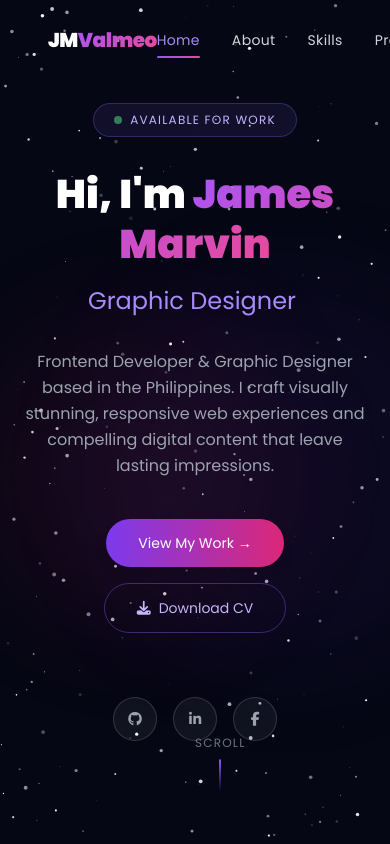
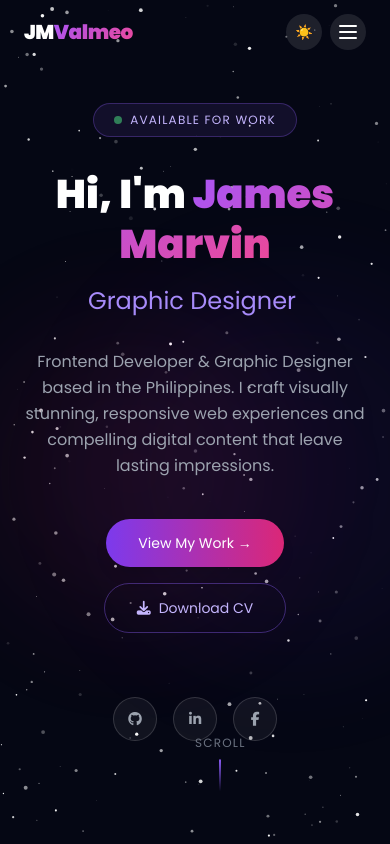
Before and after one commit to KuyaJ2015/jmv-portfolio, a React (Vite) app: page / in a window 390 px wide. Shown: the top 844 px of the page. Built offline with nearby package versions, Linux system fonts and the light colour scheme.

Commit message:
Fix: mobile responsive layout

```diff
--- a/src/components/About.jsx
+++ b/src/components/About.jsx
@@ -13,7 +13,7 @@ export default function About({ dark }) {
   const card = `rounded-2xl p-6 transition-all duration-300 ${dark ? 'glass hover:border-violet-500/40' : 'glass-light hover:border-violet-400/50 shadow-lg'}`
 
   return (
-    <section id="about" ref={ref} className="relative min-h-screen flex items-center py-24 px-6 md:px-20 z-10">
+    <section id="about" ref={ref} className="relative min-h-screen flex items-center py-24 px-5 sm:px-8 md:px-20 z-10">
       <div className="max-w-6xl mx-auto w-full">
 
         {/* Header */}
@@ -30,7 +30,7 @@ export default function About({ dark }) {
           <div className={`transition-all duration-700 delay-200 ${visible ? 'opacity-100 translate-x-0' : 'opacity-0 -translate-x-12'}`}>
 
             {/* Avatar placeholder */}
-            <div className="relative mx-auto w-64 h-64 mb-10">
+            <div className="relative mx-auto w-48 h-48 sm:w-64 sm:h-64 mb-10">
               <div className="w-full h-full rounded-full bg-gradient-to-br from-violet-600 to-pink-600 flex items-center justify-center text-8xl shadow-2xl shadow-violet-500/30 animate-float">
                 🧑‍💻
               </div>
--- a/src/components/Contact.jsx
+++ b/src/components/Contact.jsx
@@ -22,7 +22,7 @@ export default function Contact({ dark }) {
     }`
 
   return (
-    <section id="contact" ref={ref} className="relative py-24 px-6 md:px-20 z-10">
+    <section id="contact" ref={ref} className="relative py-24 px-5 sm:px-8 md:px-20 z-10">
 
       {/* Background glow */}
       <div className="absolute inset-0 bg-gradient-to-br from-violet-600/5 via-transparent to-pink-600/5 pointer-events-none" />
@@ -73,11 +73,11 @@ export default function Contact({ dark }) {
           <form onSubmit={submit}
             className={`transition-all duration-700 delay-300 ${visible ? 'opacity-100 translate-x-0' : 'opacity-0 translate-x-12'}`}>
 
-            <div className="grid grid-cols-2 gap-3 mb-3">
+            <div className="grid grid-cols-1 sm:grid-cols-2 gap-3 mb-3">
               <input name="firstName" value={form.firstName} onChange={handle} placeholder="First Name" required className={inputCls} />
               <input name="lastName" value={form.lastName} onChange={handle} placeholder="Last Name" required className={inputCls} />
             </div>
-            <div className="grid grid-cols-2 gap-3 mb-3">
+            <div className="grid grid-cols-1 sm:grid-cols-2 gap-3 mb-3">
               <input name="email" type="email" value={form.email} onChange={handle} placeholder="Email Address" required className={inputCls} />
               <input name="phone" value={form.phone} onChange={handle} placeholder="Phone No." className={inputCls} />
             </div>
--- a/src/components/Footer.jsx
+++ b/src/components/Footer.jsx
@@ -1,6 +1,6 @@
 export default function Footer({ dark }) {
   return (
-    <footer className={`relative z-10 border-t py-8 px-6 md:px-20
+    <footer className={`relative z-10 border-t py-8 px-5 sm:px-8 md:px-20
       ${dark ? 'border-white/8 bg-black/20' : 'border-gray-200 bg-white/40'}`}>
       <div className="max-w-6xl mx-auto flex flex-col md:flex-row items-center justify-between gap-4">
 
--- a/src/components/Hero.jsx
+++ b/src/components/Hero.jsx
@@ -20,7 +20,7 @@ export default function Hero({ dark }) {
   }, [charIdx, deleting, roleIdx])
 
   return (
-    <section id="home" className="relative min-h-screen flex flex-col items-center justify-center text-center px-6 z-10">
+    <section id="home" className="relative min-h-screen flex flex-col items-center justify-center text-center px-5 sm:px-8 z-10">
 
       {/* Glow orbs */}
       <div className="absolute top-1/3 left-1/4 w-96 h-96 rounded-full bg-violet-600/10 blur-3xl pointer-events-none animate-pulse-slow" />
--- a/src/components/Navbar.jsx
+++ b/src/components/Navbar.jsx
@@ -5,6 +5,7 @@ const NAV = ['Home', 'About', 'Skills', 'Projects', 'Contact']
 export default function Navbar({ dark, toggleTheme }) {
   const [scrolled, setScrolled] = useState(false)
   const [active, setActive] = useState('Home')
+  const [menuOpen, setMenuOpen] = useState(false)
 
   useEffect(() => {
     const onScroll = () => setScrolled(window.scrollY > 60)
@@ -12,58 +13,98 @@ export default function Navbar({ dark, toggleTheme }) {
     return () => window.removeEventListener('scroll', onScroll)
   }, [])
 
+  useEffect(() => {
+    const onResize = () => { if (window.innerWidth >= 768) setMenuOpen(false) }
+    window.addEventListener('resize', onResize)
+    return () => window.removeEventListener('resize', onResize)
+  }, [])
+
+  const handleNav = (n) => { setActive(n); setMenuOpen(false) }
+
   return (
-    <nav className={`fixed top-0 left-0 right-0 z-50 flex items-center justify-between px-12 h-20 transition-all duration-500
+    <>
+      <nav className={`fixed top-0 left-0 right-0 z-50 flex items-center justify-between px-6 md:px-12 h-16 md:h-20 transition-all duration-500
         ${scrolled
           ? dark ? 'bg-space-900/90 backdrop-blur-xl border-b border-violet-600/20 shadow-lg' : 'bg-white/80 backdrop-blur-xl border-b border-violet-300/40 shadow-lg'
           : 'bg-transparent'
         }`}>
 
         {/* Logo */}
-      <a href="#home" className="text-xl font-black tracking-tight">
+        <a href="#home" className="text-xl font-black tracking-tight z-10">
           <span className={dark ? 'text-white' : 'text-gray-900'}>JM</span>
           <span className="text-gradient">Valmeo</span>
         </a>
 
-      {/* Links */}
-      <ul className="flex items-center gap-8">
+        {/* Desktop Links */}
+        <ul className="hidden md:flex items-center gap-8">
           {NAV.map(n => (
             <li key={n}>
-            <a
-              href={`#${n.toLowerCase()}`}
-              onClick={() => setActive(n)}
+              <a href={`#${n.toLowerCase()}`} onClick={() => handleNav(n)}
                 className={`text-sm font-500 tracking-wide transition-all duration-200 relative py-1
-                ${active === n ? 'text-violet-400' : dark ? 'text-gray-300 hover:text-white' : 'text-gray-600 hover:text-gray-900'}
-              `}
-            >
+                  ${active === n ? 'text-violet-400' : dark ? 'text-gray-300 hover:text-white' : 'text-gray-600 hover:text-gray-900'}`}>
                 {n}
-              {active === n && (
-                <span className="absolute -bottom-1 left-0 right-0 h-0.5 bg-gradient-to-r from-violet-500 to-pink-500 rounded-full" />
-              )}
+                {active === n && <span className="absolute -bottom-1 left-0 right-0 h-0.5 bg-gradient-to-r from-violet-500 to-pink-500 rounded-full" />}
               </a>
             </li>
           ))}
         </ul>
 
-      {/* Right side */}
-      <div className="flex items-center gap-3">
-        {/* Theme toggle */}
-        <button
-          onClick={toggleTheme}
+        {/* Desktop Right */}
+        <div className="hidden md:flex items-center gap-3">
+          <button onClick={toggleTheme}
             className={`w-10 h-10 rounded-full flex items-center justify-center text-sm transition-all duration-300
-            ${dark ? 'bg-white/10 hover:bg-white/20 text-yellow-300' : 'bg-gray-200 hover:bg-gray-300 text-gray-700'}`}
-          title={dark ? 'Switch to Light Mode' : 'Switch to Dark Mode'}
-        >
+              ${dark ? 'bg-white/10 hover:bg-white/20 text-yellow-300' : 'bg-gray-200 hover:bg-gray-300 text-gray-700'}`}>
             {dark ? '☀️' : '🌙'}
           </button>
-
-        <a
-          href="#contact"
-          className="px-5 py-2.5 rounded-full text-sm font-600 text-white bg-gradient-to-r from-violet-600 to-pink-600 hover:from-violet-500 hover:to-pink-500 transition-all duration-300 shadow-lg hover:shadow-violet-500/30 hover:-translate-y-0.5"
-        >
+          <a href="#contact"
+            className="px-5 py-2.5 rounded-full text-sm font-600 text-white bg-gradient-to-r from-violet-600 to-pink-600 hover:from-violet-500 hover:to-pink-500 transition-all duration-300 shadow-lg hover:shadow-violet-500/30 hover:-translate-y-0.5">
             Let's Connect
           </a>
         </div>
+
+        {/* Mobile Right */}
+        <div className="flex md:hidden items-center gap-2 z-10">
+          <button onClick={toggleTheme}
+            className={`w-9 h-9 rounded-full flex items-center justify-center text-sm transition-all duration-300
+              ${dark ? 'bg-white/10 text-yellow-300' : 'bg-gray-200 text-gray-700'}`}>
+            {dark ? '☀️' : '🌙'}
+          </button>
+          <button onClick={() => setMenuOpen(o => !o)} aria-label="Toggle menu"
+            className={`w-9 h-9 rounded-full flex flex-col items-center justify-center gap-1 transition-all duration-300
+              ${dark ? 'bg-white/10 hover:bg-white/20' : 'bg-gray-200 hover:bg-gray-300'}`}>
+            <span className={`block h-0.5 rounded-full transition-all duration-300 ${dark ? 'bg-white' : 'bg-gray-800'} ${menuOpen ? 'rotate-45 translate-y-1.5' : ''}`} style={{width:'18px'}} />
+            <span className={`block h-0.5 rounded-full transition-all duration-300 ${dark ? 'bg-white' : 'bg-gray-800'} ${menuOpen ? 'opacity-0' : ''}`} style={{width:'18px'}} />
+            <span className={`block h-0.5 rounded-full transition-all duration-300 ${dark ? 'bg-white' : 'bg-gray-800'} ${menuOpen ? '-rotate-45 -translate-y-1.5' : ''}`} style={{width:'18px'}} />
+          </button>
+        </div>
       </nav>
+
+      {/* Mobile Drawer */}
+      <div className={`fixed inset-0 z-40 md:hidden transition-all duration-300 ${menuOpen ? 'pointer-events-auto' : 'pointer-events-none'}`}>
+        <div className={`absolute inset-0 transition-opacity duration-300 ${menuOpen ? 'opacity-100' : 'opacity-0'} ${dark ? 'bg-black/60' : 'bg-black/30'}`}
+          onClick={() => setMenuOpen(false)} />
+        <div className={`absolute top-16 left-0 right-0 transition-all duration-300 ${menuOpen ? 'opacity-100 translate-y-0' : 'opacity-0 -translate-y-4'}
+          ${dark ? 'bg-space-900/95 backdrop-blur-xl border-b border-violet-500/20' : 'bg-white/95 backdrop-blur-xl border-b border-violet-200'}`}>
+          <ul className="flex flex-col py-4 px-6">
+            {NAV.map(n => (
+              <li key={n}>
+                <a href={`#${n.toLowerCase()}`} onClick={() => handleNav(n)}
+                  className={`block py-3.5 text-sm font-500 border-b transition-colors duration-200
+                    ${dark ? 'border-white/5 text-gray-300 hover:text-violet-400' : 'border-gray-100 text-gray-700 hover:text-violet-600'}
+                    ${active === n ? (dark ? 'text-violet-400' : 'text-violet-600') : ''}`}>
+                  {n}
+                </a>
+              </li>
+            ))}
+            <li className="pt-4 pb-2">
+              <a href="#contact" onClick={() => setMenuOpen(false)}
+                className="block text-center py-3 rounded-full text-sm font-600 text-white bg-gradient-to-r from-violet-600 to-pink-600">
+                Let's Connect
+              </a>
+            </li>
+          </ul>
+        </div>
+      </div>
+    </>
   )
 }
--- a/src/components/Projects.jsx
+++ b/src/components/Projects.jsx
@@ -131,7 +131,7 @@ export default function Projects({ dark }) {
   const { ref, visible } = useInView(0.1)
 
   return (
-    <section id="projects" ref={ref} className="relative py-24 px-6 md:px-20 z-10">
+    <section id="projects" ref={ref} className="relative py-24 px-5 sm:px-8 md:px-20 z-10">
       <div className="max-w-6xl mx-auto">
 
         {/* Header */}
--- a/src/components/Skills.jsx
+++ b/src/components/Skills.jsx
@@ -61,7 +61,7 @@ export default function Skills({ dark }) {
   const filtered = activeTab === 'All' ? ALL_SKILLS : ALL_SKILLS.filter(s => s.cat === activeTab)
 
   return (
-    <section id="skills" ref={ref} className="relative py-24 px-6 md:px-20 z-10">
+    <section id="skills" ref={ref} className="relative py-24 px-5 sm:px-8 md:px-20 z-10">
       <div className="max-w-6xl mx-auto">
 
         {/* Header */}
@@ -74,7 +74,7 @@ export default function Skills({ dark }) {
 
         {/* Filter Tabs */}
         <div className={`flex justify-center mb-10 transition-all duration-700 delay-200 ${visible ? 'opacity-100 translate-y-0' : 'opacity-0 translate-y-8'}`}>
-          <div className={`flex gap-1 p-1.5 rounded-full ${dark ? 'bg-white/5 border border-white/10' : 'bg-gray-100 border border-gray-200'}`}>
+          <div className={`flex flex-wrap justify-center gap-1 p-1.5 rounded-2xl ${dark ? 'bg-white/5 border border-white/10' : 'bg-gray-100 border border-gray-200'}`}>
             {TABS.map(tab => (
               <button
                 key={tab}
```
Also changed, not shown: 1 other file (tests, documents, lock files or other folders). Lines whose indentation alone changed are shown as unchanged.
